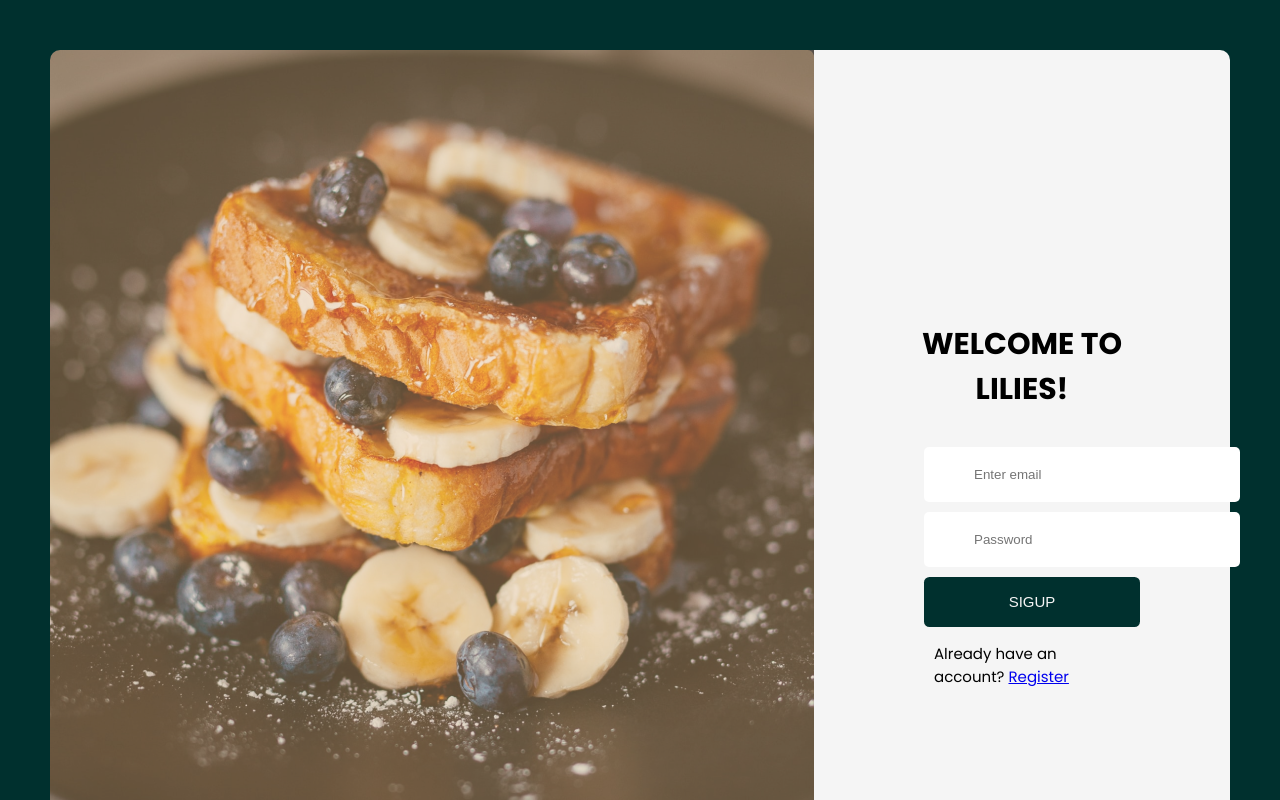
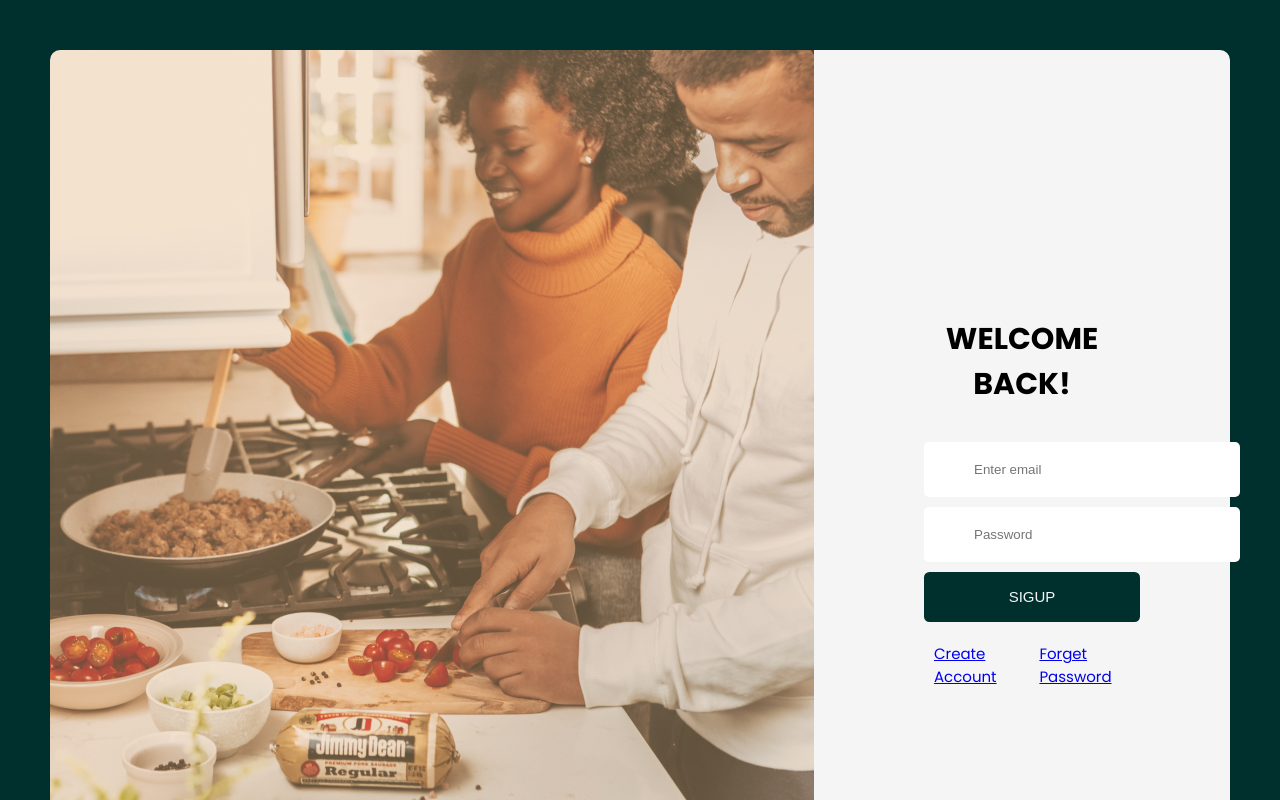
Before and after one commit to uyiplay44/food-clone-react, a React (Vite) app: page /signin in a window 1280 px wide. Shown: the top 800 px of the page. Built offline with nearby package versions, Linux system fonts and the light colour scheme.

Commit message:
error correct

```diff
--- a/src/component/SignIn/FormSign.jsx
+++ b/src/component/SignIn/FormSign.jsx
@@ -4,7 +4,7 @@ import "./SignIn.css";
 function FormSign() {
   return (
     <div className="formmain">
-      <h1>Welcome to Lilies!</h1>
+      <h1>Welcome Back!</h1>
       <form>
         <div>
           <input type="text" placeholder="Enter email" name="email" />
@@ -19,9 +19,8 @@ function FormSign() {
         </div>
         <button className="signupBtn">Sigup</button>
         <div className="signinLink">
-          <p>
-            Already have an account? <Link to="/signup">Register</Link>
-          </p>
+          <Link to="/signup">Create Account</Link>
+          <Link to="/">Forget Password</Link>
         </div>
       </form>
     </div>
--- a/src/component/SignIn/SignIn.jsx
+++ b/src/component/SignIn/SignIn.jsx
@@ -1,4 +1,4 @@
-import signupphoto from "../../assets/Group14.png";
+import signinphoto from "../../assets/Group 13.png";
 
 import FormSign from "./FormSign";
 
@@ -7,7 +7,7 @@ function SignIn() {
     <section>
       <div className="signsection">
         <div className="signupmain">
-          <img src={signupphoto} alt="signupphoto" className="signupimg" />
+          <img src={signinphoto} alt="signinphoto" className="signupimg" />
           <FormSign />
         </div>
       </div>
--- a/src/component/Signup/Signup.css
+++ b/src/component/Signup/Signup.css
@@ -60,7 +60,12 @@ input {
   text-transform: uppercase;
   border-radius: 5.5px;
 }
-.signinLink p {
-  margin-left: 20px;
+.signinLink {
+  margin: 20px;
   font-size: 15px;
+  display: flex;
+  align-items: center;
+  justify-content: space-between;
+  width: 100%;
+  /* gap: 1rem; */
 }
--- a/src/component/Signup/Signup.jsx
+++ b/src/component/Signup/Signup.jsx
@@ -1,6 +1,6 @@
 import "./Signup.css";
 import signupphoto from "../../assets/Group14.png";
-import Form from "./form";
+import Form from "./Form";
 // import Form from "./form";
 
 function Signup() {
```
